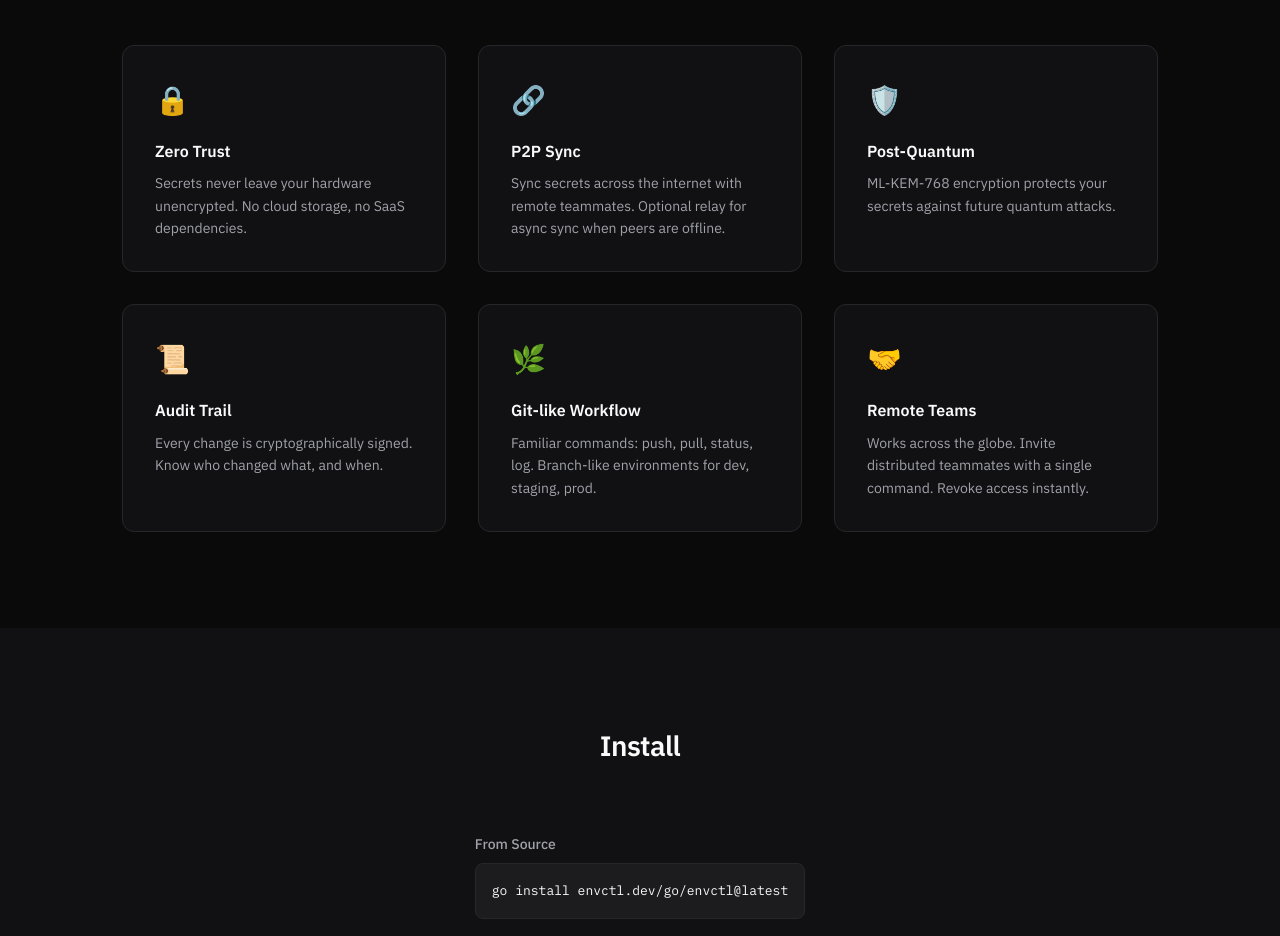
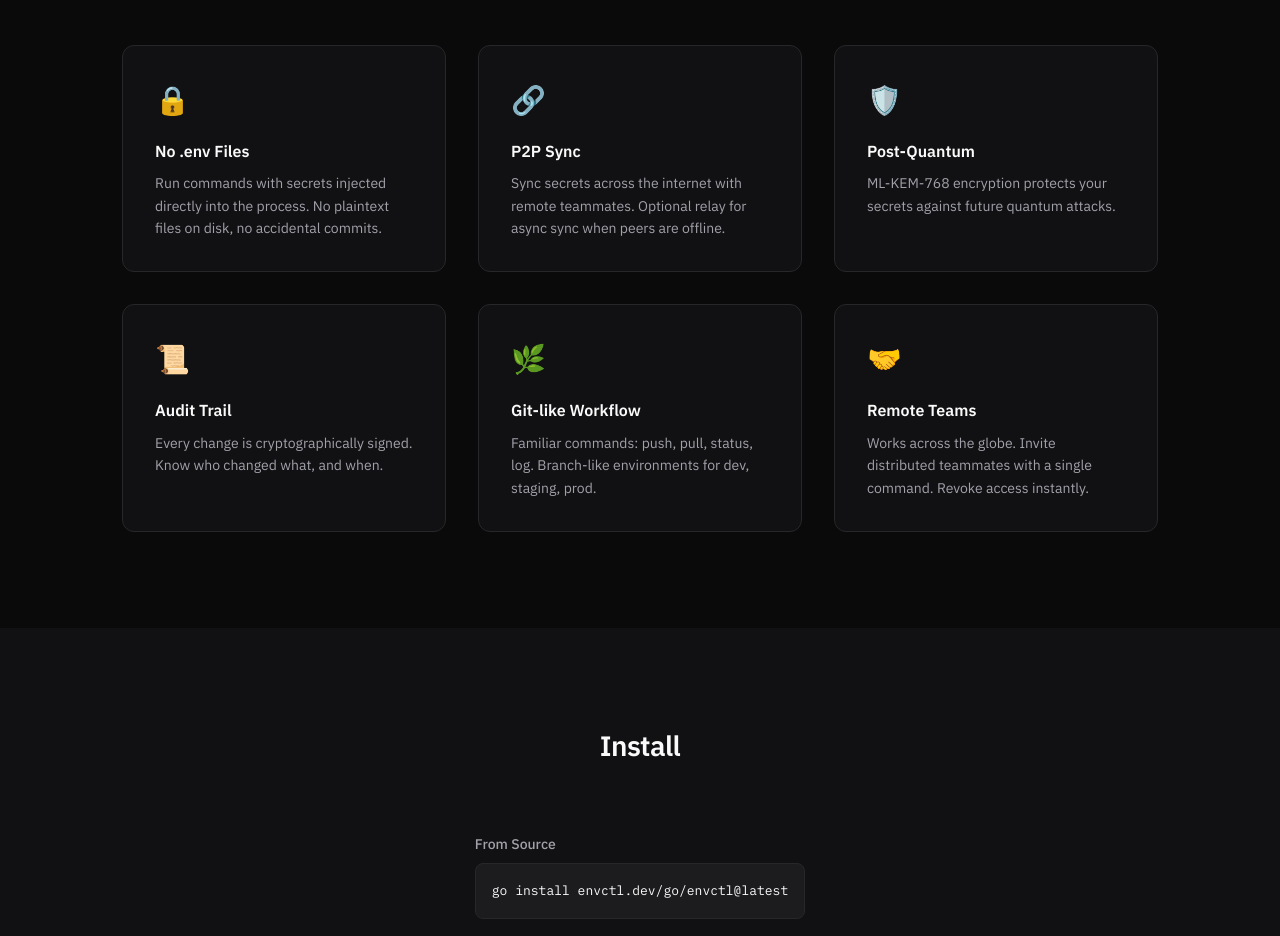
Before and after one commit to uRadical/envctl-website, a plain HTML site: page index.html in a window 1280 px wide. Shown: the part 960-1896 px from the top of the page. Drawn offline with Linux system fonts and the light colour scheme; no server answers.

Commit message:
deploy: fa5f6815d6896d003164c8ad9db6c0f366aaec5e

```diff
--- a/index.html
+++ b/index.html
@@ -175,8 +175,8 @@
         <div class="features-grid" role="list">
             <article class="feature" role="listitem">
                 <div class="feature-icon" aria-hidden="true">🔒</div>
-                <h3>Zero Trust</h3>
-                <p>Secrets never leave your hardware unencrypted. No cloud storage, no SaaS dependencies.</p>
+                <h3>No .env Files</h3>
+                <p>Run commands with secrets injected directly into the process. No plaintext files on disk, no accidental commits.</p>
             </article>
 
             <article class="feature" role="listitem">
```
